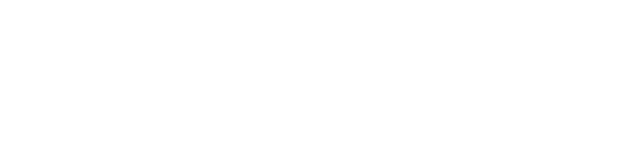
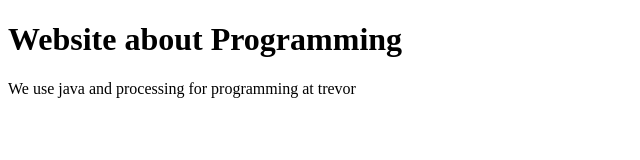
Before and after one commit to nw3224/ecs, a plain HTML site: page index.html in a window 1280 px wide. Shown: the whole page, without its empty margins (0-640 px from the left). Drawn offline with Linux system fonts and the light colour scheme.

Commit message:
added headline and paragraph

```diff
--- a/index.html
+++ b/index.html
@@ -4,3 +4,5 @@
 
  </body>
 </html>
+	<h1>Website about Programming</h1>
+   	<p>We use java and processing for programming at trevor</p>
```
